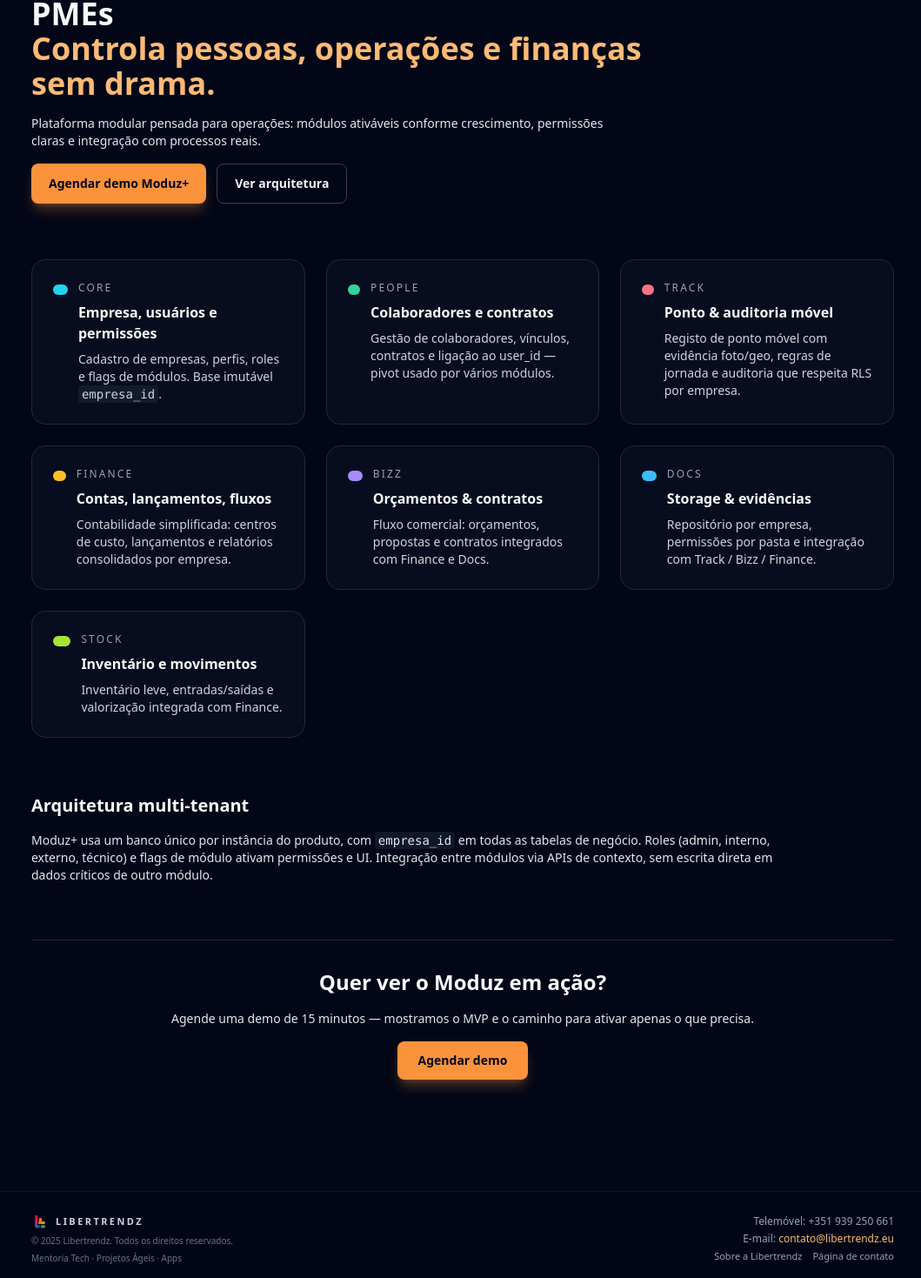
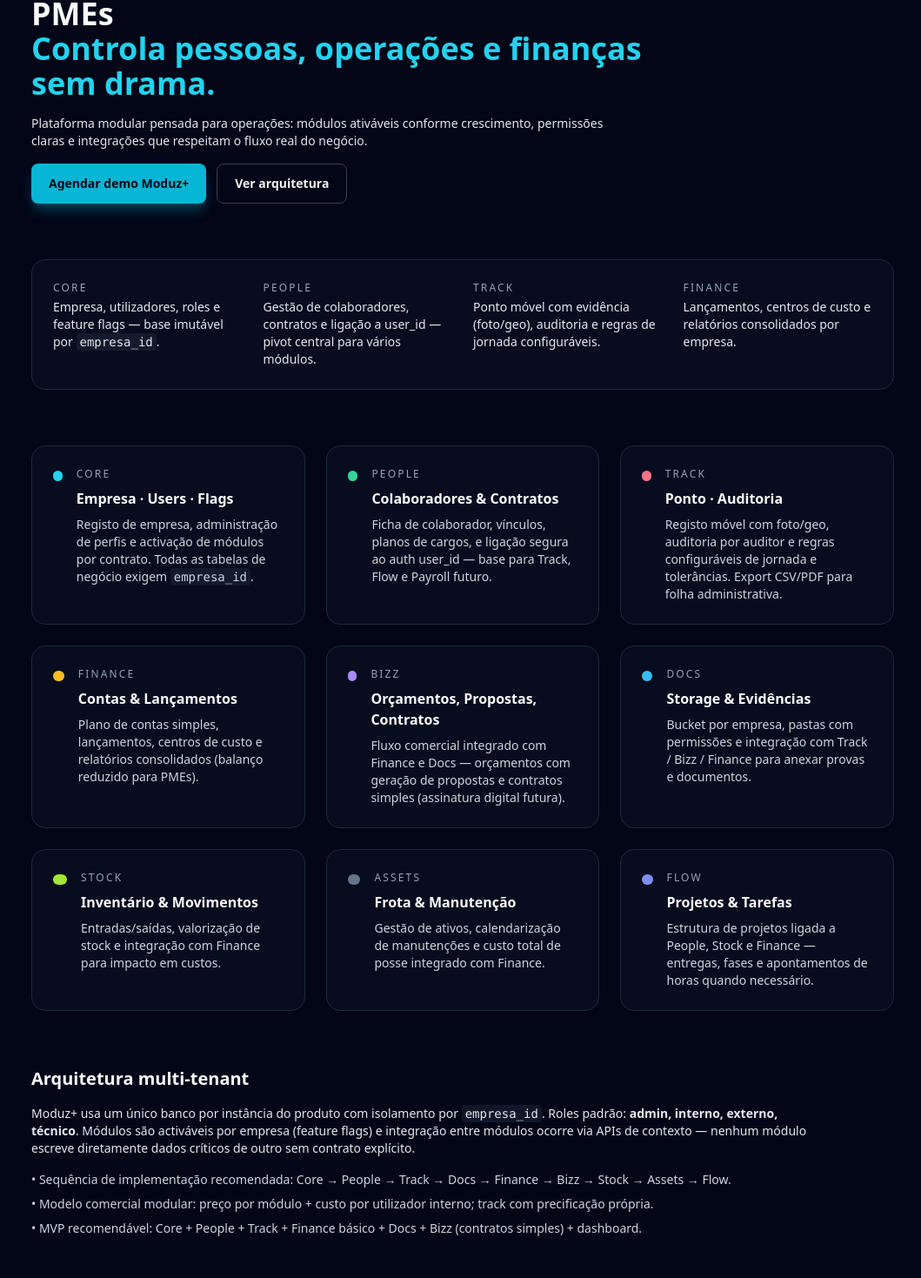
Before and after one commit to libertrendz/libertrendz-site, a Next.js app: page /moduz in a window 1280 px wide. Shown: the part 221-1690 px from the top of the page at 87% size, without its empty margins (108-1167 px from the left). Built offline with nearby package versions, Linux system fonts and the light colour scheme.

Commit message:
Atualizar o page.tsx

```diff
--- a/app/moduz/page.tsx
+++ b/app/moduz/page.tsx
@@ -4,21 +4,23 @@ export default function ModuzPage() {
       <section className="container-page py-12 lg:py-16 space-y-16">
         {/* HERO */}
         <div className="max-w-3xl space-y-4">
-          <p className="text-xs font-semibold uppercase tracking-[0.2em] text-accent-400">
+          <p className="text-xs font-semibold uppercase tracking-[0.2em] text-cyan-400">
             Moduz+
           </p>
           <h1 className="text-3xl font-bold leading-tight md:text-4xl">
             Moduz+ — ecossistema modular para PMEs
-            <span className="block text-accent-400">Controla pessoas, operações e finanças sem drama.</span>
+            <span className="block text-cyan-400">
+              Controla pessoas, operações e finanças sem drama.
+            </span>
           </h1>
           <p className="text-sm text-slate-200 max-w-2xl">
-            Plataforma modular pensada para operações: módulos ativáveis conforme crescimento, permissões claras e integração com processos reais.
+            Plataforma modular pensada para operações: módulos ativáveis conforme crescimento, permissões claras e integrações que respeitam o fluxo real do negócio.
           </p>
 
           <div className="mt-6 flex flex-wrap gap-3">
             <a
               href="/contato"
-              className="inline-flex items-center justify-center rounded-lg bg-accent-500 px-5 py-3 text-sm font-semibold text-slate-950 shadow-lg shadow-accent-500/30 transition hover:bg-accent-400"
+              className="inline-flex items-center justify-center rounded-lg bg-cyan-500 px-5 py-3 text-sm font-semibold text-slate-950 shadow-lg shadow-cyan-500/30 transition hover:bg-cyan-400"
             >
               Agendar demo Moduz+
             </a>
@@ -31,88 +33,132 @@ export default function ModuzPage() {
           </div>
         </div>
 
-        {/* MÓDULOS — GRID DE CARDS COM BADGES COLORIDAS */}
+        {/* RÁPIDO — O QUE COMPÕE */}
+        <div className="grid gap-6 rounded-2xl border border-slate-800 bg-slate-900/40 p-6 md:grid-cols-4">
+          <div>
+            <p className="text-xs uppercase tracking-[0.18em] text-slate-400">Core</p>
+            <p className="mt-1 text-sm text-slate-200">Empresa, utilizadores, roles e feature flags — base imutável por <code className="bg-slate-800/50 rounded px-1 py-0.5">empresa_id</code>.</p>
+          </div>
+          <div>
+            <p className="text-xs uppercase tracking-[0.18em] text-slate-400">People</p>
+            <p className="mt-1 text-sm text-slate-200">Gestão de colaboradores, contratos e ligação a user_id — pivot central para vários módulos.</p>
+          </div>
+          <div>
+            <p className="text-xs uppercase tracking-[0.18em] text-slate-400">Track</p>
+            <p className="mt-1 text-sm text-slate-200">Ponto móvel com evidência (foto/geo), auditoria e regras de jornada configuráveis.</p>
+          </div>
+          <div>
+            <p className="text-xs uppercase tracking-[0.18em] text-slate-400">Finance</p>
+            <p className="mt-1 text-sm text-slate-200">Lançamentos, centros de custo e relatórios consolidados por empresa.</p>
+          </div>
+        </div>
+
+        {/* MÓDULOS — CARDS COM BADGES COLORIDOS */}
         <div className="grid gap-6 md:grid-cols-3">
           {/* CORE */}
           <div className="rounded-2xl border border-slate-800 bg-slate-900/40 p-6">
-            <div className="flex items-start gap-3">
+            <div className="flex items-start gap-4">
               <span className="inline-block h-3 w-10 rounded-full bg-cyan-400 mt-1" />
               <div>
                 <p className="text-xs uppercase tracking-[0.18em] text-slate-400">Core</p>
-                <h3 className="mt-2 text-base font-semibold text-slate-50">Empresa, usuários e permissões</h3>
-                <p className="mt-2 text-sm text-slate-300">Cadastro de empresas, perfis, roles e flags de módulos. Base imutável <code className="bg-slate-800/50 rounded px-1 py-0.5">empresa_id</code>.</p>
+                <h3 className="mt-2 text-base font-semibold text-slate-50">Empresa · Users · Flags</h3>
+                <p className="mt-2 text-sm text-slate-300">Registo de empresa, administração de perfis e activação de módulos por contrato. Todas as tabelas de negócio exigem <code className="bg-slate-800/50 rounded px-1 py-0.5">empresa_id</code>.</p>
               </div>
             </div>
           </div>
 
           {/* PEOPLE */}
           <div className="rounded-2xl border border-slate-800 bg-slate-900/40 p-6">
-            <div className="flex items-start gap-3">
+            <div className="flex items-start gap-4">
               <span className="inline-block h-3 w-10 rounded-full bg-emerald-400 mt-1" />
               <div>
                 <p className="text-xs uppercase tracking-[0.18em] text-slate-400">People</p>
-                <h3 className="mt-2 text-base font-semibold text-slate-50">Colaboradores e contratos</h3>
-                <p className="mt-2 text-sm text-slate-300">Gestão de colaboradores, vínculos, contratos e ligação ao user_id — pivot usado por vários módulos.</p>
+                <h3 className="mt-2 text-base font-semibold text-slate-50">Colaboradores & Contratos</h3>
+                <p className="mt-2 text-sm text-slate-300">Ficha de colaborador, vínculos, planos de cargos, e ligação segura ao auth user_id — base para Track, Flow e Payroll futuro.</p>
               </div>
             </div>
           </div>
 
           {/* TRACK */}
           <div className="rounded-2xl border border-slate-800 bg-slate-900/40 p-6">
-            <div className="flex items-start gap-3">
+            <div className="flex items-start gap-4">
               <span className="inline-block h-3 w-10 rounded-full bg-rose-400 mt-1" />
               <div>
                 <p className="text-xs uppercase tracking-[0.18em] text-slate-400">Track</p>
-                <h3 className="mt-2 text-base font-semibold text-slate-50">Ponto & auditoria móvel</h3>
-                <p className="mt-2 text-sm text-slate-300">Registo de ponto móvel com evidência foto/geo, regras de jornada e auditoria que respeita RLS por empresa.</p>
+                <h3 className="mt-2 text-base font-semibold text-slate-50">Ponto · Auditoria</h3>
+                <p className="mt-2 text-sm text-slate-300">Registo móvel com foto/geo, auditoria por auditor e regras configuráveis de jornada e tolerâncias. Export CSV/PDF para folha administrativa.</p>
               </div>
             </div>
           </div>
 
           {/* FINANCE */}
           <div className="rounded-2xl border border-slate-800 bg-slate-900/40 p-6">
-            <div className="flex items-start gap-3">
+            <div className="flex items-start gap-4">
               <span className="inline-block h-3 w-10 rounded-full bg-amber-400 mt-1" />
               <div>
                 <p className="text-xs uppercase tracking-[0.18em] text-slate-400">Finance</p>
-                <h3 className="mt-2 text-base font-semibold text-slate-50">Contas, lançamentos, fluxos</h3>
-                <p className="mt-2 text-sm text-slate-300">Contabilidade simplificada: centros de custo, lançamentos e relatórios consolidados por empresa.</p>
+                <h3 className="mt-2 text-base font-semibold text-slate-50">Contas & Lançamentos</h3>
+                <p className="mt-2 text-sm text-slate-300">Plano de contas simples, lançamentos, centros de custo e relatórios consolidados (balanço reduzido para PMEs).</p>
               </div>
             </div>
           </div>
 
           {/* BIZZ */}
           <div className="rounded-2xl border border-slate-800 bg-slate-900/40 p-6">
-            <div className="flex items-start gap-3">
+            <div className="flex items-start gap-4">
               <span className="inline-block h-3 w-10 rounded-full bg-violet-400 mt-1" />
               <div>
                 <p className="text-xs uppercase tracking-[0.18em] text-slate-400">Bizz</p>
-                <h3 className="mt-2 text-base font-semibold text-slate-50">Orçamentos & contratos</h3>
-                <p className="mt-2 text-sm text-slate-300">Fluxo comercial: orçamentos, propostas e contratos integrados com Finance e Docs.</p>
+                <h3 className="mt-2 text-base font-semibold text-slate-50">Orçamentos, Propostas, Contratos</h3>
+                <p className="mt-2 text-sm text-slate-300">Fluxo comercial integrado com Finance e Docs — orçamentos com geração de propostas e contratos simples (assinatura digital futura).</p>
               </div>
             </div>
           </div>
 
           {/* DOCS */}
           <div className="rounded-2xl border border-slate-800 bg-slate-900/40 p-6">
-            <div className="flex items-start gap-3">
+            <div className="flex items-start gap-4">
               <span className="inline-block h-3 w-10 rounded-full bg-sky-400 mt-1" />
               <div>
                 <p className="text-xs uppercase tracking-[0.18em] text-slate-400">Docs</p>
-                <h3 className="mt-2 text-base font-semibold text-slate-50">Storage & evidências</h3>
-                <p className="mt-2 text-sm text-slate-300">Repositório por empresa, permissões por pasta e integração com Track / Bizz / Finance.</p>
+                <h3 className="mt-2 text-base font-semibold text-slate-50">Storage & Evidências</h3>
+                <p className="mt-2 text-sm text-slate-300">Bucket por empresa, pastas com permissões e integração com Track / Bizz / Finance para anexar provas e documentos.</p>
               </div>
             </div>
           </div>
 
           {/* STOCK */}
           <div className="rounded-2xl border border-slate-800 bg-slate-900/40 p-6">
-            <div className="flex items-start gap-3">
+            <div className="flex items-start gap-4">
               <span className="inline-block h-3 w-10 rounded-full bg-lime-400 mt-1" />
               <div>
                 <p className="text-xs uppercase tracking-[0.18em] text-slate-400">Stock</p>
-                <h3 className="mt-2 text-base font-semibold text-slate-50">Inventário e movimentos</h3>
-                <p className="mt-2 text-sm text-slate-300">Inventário leve, entradas/saídas e valorização integrada com Finance.</p>
+                <h3 className="mt-2 text-base font-semibold text-slate-50">Inventário & Movimentos</h3>
+                <p className="mt-2 text-sm text-slate-300">Entradas/saídas, valorização de stock e integração com Finance para impacto em custos.</p>
+              </div>
+            </div>
+          </div>
+
+          {/* ASSETS */}
+          <div className="rounded-2xl border border-slate-800 bg-slate-900/40 p-6">
+            <div className="flex items-start gap-4">
+              <span className="inline-block h-3 w-10 rounded-full bg-slate-500 mt-1" />
+              <div>
+                <p className="text-xs uppercase tracking-[0.18em] text-slate-400">Assets</p>
+                <h3 className="mt-2 text-base font-semibold text-slate-50">Frota & Manutenção</h3>
+                <p className="mt-2 text-sm text-slate-300">Gestão de ativos, calendarização de manutenções e custo total de posse integrado com Finance.</p>
+              </div>
+            </div>
+          </div>
+
+          {/* FLOW (projetos) */}
+          <div className="rounded-2xl border border-slate-800 bg-slate-900/40 p-6">
+            <div className="flex items-start gap-4">
+              <span className="inline-block h-3 w-10 rounded-full bg-indigo-400 mt-1" />
+              <div>
+                <p className="text-xs uppercase tracking-[0.18em] text-slate-400">Flow</p>
+                <h3 className="mt-2 text-base font-semibold text-slate-50">Projetos & Tarefas</h3>
+                <p className="mt-2 text-sm text-slate-300">Estrutura de projetos ligada a People, Stock e Finance — entregas, fases e apontamentos de horas quando necessário.</p>
               </div>
             </div>
           </div>
@@ -122,17 +168,23 @@ export default function ModuzPage() {
         <div id="arquitetura" className="space-y-4 max-w-4xl">
           <h2 className="text-xl font-semibold text-slate-50">Arquitetura multi-tenant</h2>
           <p className="text-sm text-slate-200">
-            Moduz+ usa um banco único por instância do produto, com <code className="bg-slate-800/50 rounded px-1 py-0.5">empresa_id</code> em todas as tabelas de negócio. Roles (admin, interno, externo, técnico) e flags de módulo ativam permissões e UI. Integração entre módulos via APIs de contexto, sem escrita direta em dados críticos de outro módulo.
+            Moduz+ usa um único banco por instância do produto com isolamento por <code className="bg-slate-800/50 rounded px-1 py-0.5">empresa_id</code>. Roles padrão: <strong>admin, interno, externo, técnico</strong>. Módulos são activáveis por empresa (feature flags) e integração entre módulos ocorre via APIs de contexto — nenhum módulo escreve diretamente dados críticos de outro sem contrato explícito.
           </p>
+
+          <ul className="mt-2 space-y-2 text-sm text-slate-300">
+            <li>• Sequência de implementação recomendada: Core → People → Track → Docs → Finance → Bizz → Stock → Assets → Flow.</li>
+            <li>• Modelo comercial modular: preço por módulo + custo por utilizador interno; track com precificação própria.</li>
+            <li>• MVP recomendável: Core + People + Track + Finance básico + Docs + Bizz (contratos simples) + dashboard.</li>
+          </ul>
         </div>
 
         {/* CTA FINAL */}
         <div className="pt-8 border-t border-slate-800 text-center space-y-4">
           <h2 className="text-2xl font-semibold text-slate-50">Quer ver o Moduz em ação?</h2>
-          <p className="text-sm text-slate-200">Agende uma demo de 15 minutos — mostramos o MVP e o caminho para ativar apenas o que precisa.</p>
+          <p className="text-sm text-slate-200">Agende uma demo de 15 minutos — mostramos o MVP e o caminho para ativar apenas o que realmente precisa.</p>
           <a
             href="/contato"
-            className="inline-flex items-center justify-center rounded-lg bg-accent-500 px-6 py-3 text-sm font-semibold text-slate-950 shadow-lg shadow-accent-500/30 transition hover:bg-accent-400"
+            className="inline-flex items-center justify-center rounded-lg bg-cyan-500 px-6 py-3 text-sm font-semibold text-slate-950 shadow-lg shadow-cyan-500/30 transition hover:bg-cyan-400"
           >
             Agendar demo
           </a>
```
